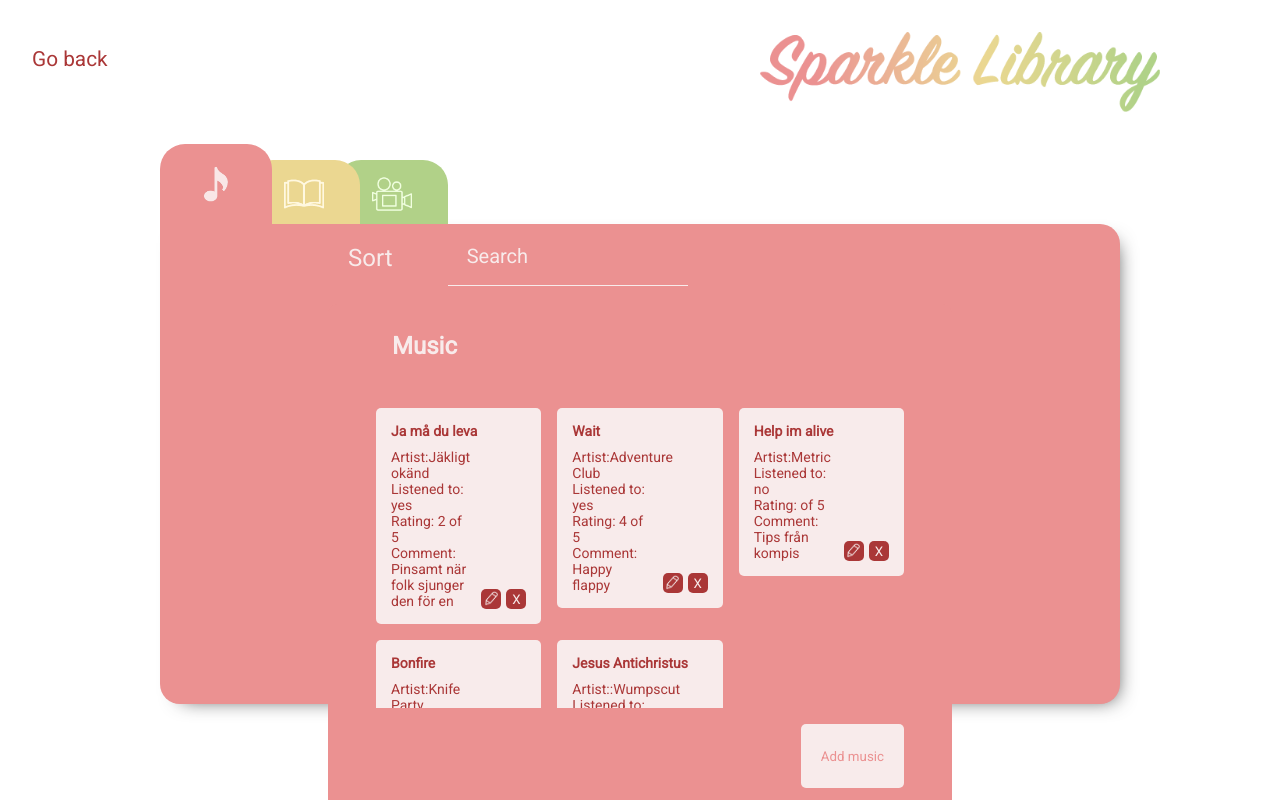
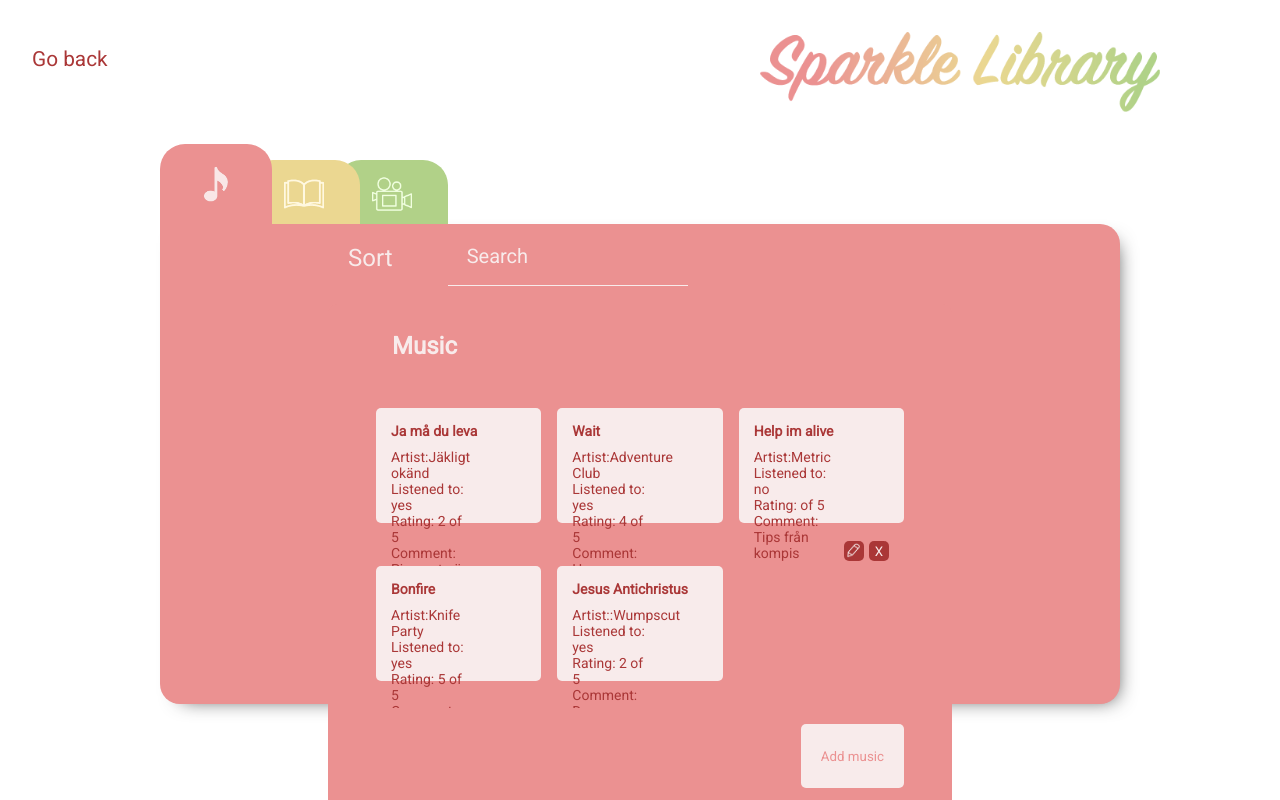
Before and after one commit to neda-jahadi/Sparkles, a React (Create React App) app: page / in a window 1280 px wide. Both pictures are taken after a click on the button "Music". Built offline with nearby package versions, Linux system fonts and the light colour scheme.

Commit message:
installerade react hook form

```diff
--- a/package.json
+++ b/package.json
@@ -9,6 +9,7 @@
     "@testing-library/user-event": "^7.2.1",
     "react": "^16.13.1",
     "react-dom": "^16.13.1",
+    "react-hook-form": "^5.7.2",
     "react-redux": "^7.2.0",
     "react-scripts": "3.4.1",
     "redux": "^4.0.5"
--- a/src/components/ListCardStyle.css
+++ b/src/components/ListCardStyle.css
@@ -1,5 +1,5 @@
 .list-card{
-
+    height: 115px;
     /* width:238px;
     min-height:115px; */
     border-radius:5px;
```
Also changed, not shown: 1 other file (tests, documents, lock files or other folders).
